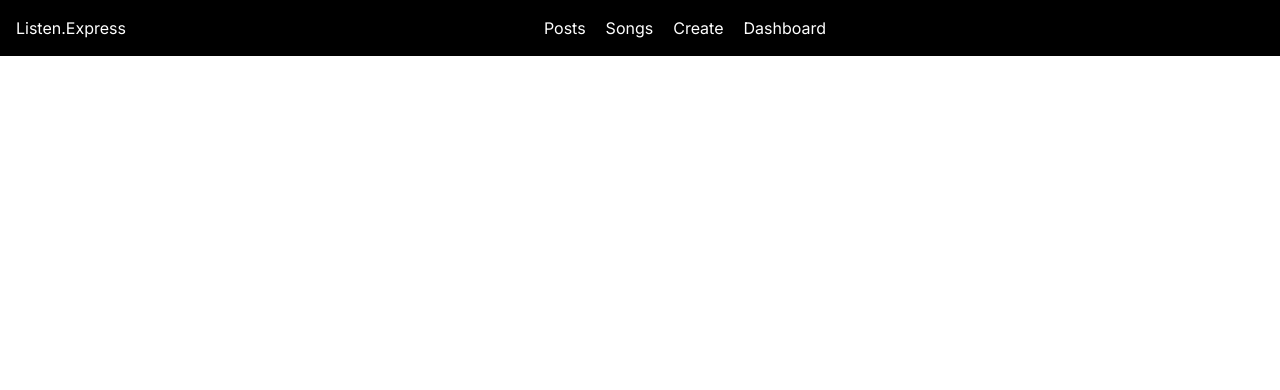
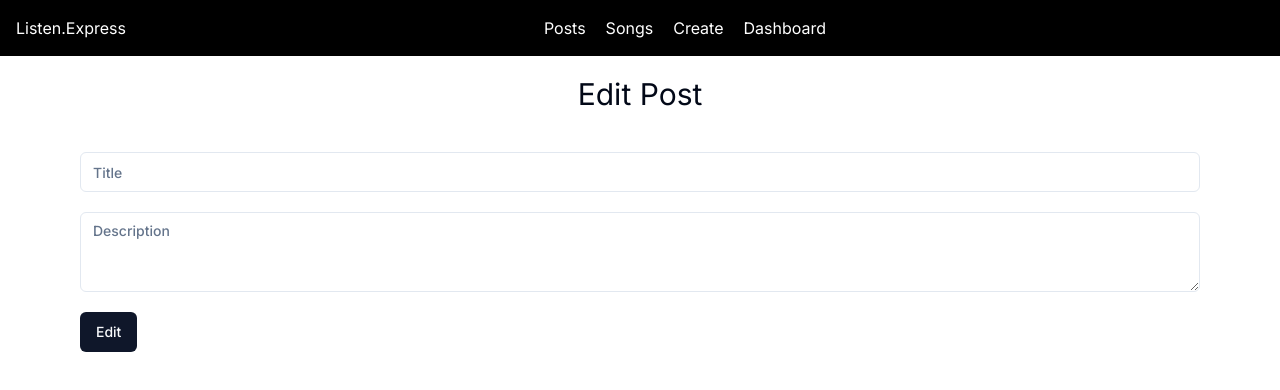
Before and after one commit to Raahim-Rubaiyat-Teertho/CSE470-project, a Next.js app in the folder frontend/: page /posts/edit/1 in a window 1280 px wide. Shown: the top 390 px of the page. Built offline with nearby package versions, Linux system fonts and the light colour scheme; no server answers.

Commit message:
edit post

```diff
--- a/frontend/src/app/posts/delete/[postId]/page.jsx
+++ b/frontend/src/app/posts/delete/[postId]/page.jsx
@@ -51,6 +51,7 @@ export default function DeletePost () {
 
     return (
         <div>
+            <title>Delete Post</title>
             <Navbar />
 
             <h1 className="text-center mt-5 text-3xl">Are you sure you want to delete this post?</h1>
--- a/frontend/src/app/posts/edit/[postId]/page.jsx
+++ b/frontend/src/app/posts/edit/[postId]/page.jsx
@@ -1,16 +1,31 @@
 'use client'
 
+import { getSessionId } from "@/app/login/handleSessions";
+import { Button } from "@/components/ui/button";
+import { Input } from "@/components/ui/input";
 import Navbar from "@/components/ui/navbar";
+import { Textarea } from "@/components/ui/textarea";
 import { useParams } from "next/navigation"
 import { useEffect, useState } from "react"
 
 export default function EditPost () {
     const [post, setPost] = useState({})
+    const [body, setBody] = useState({})
+    const [uname, setUname] = useState()
     const params = useParams();
+
+    function handleSubmit (formData) {
+        const title = formData.get('title');
+        const description = formData.get('description');
+        setBody({_id: params.postId, uname: uname, title, description, upvotes:0})
+        console.log(body)
+    }
 
     useEffect (
         () => {
             async function fetchPost ()  {
+                const name = await getSessionId();
+                setUname(name)
                 const post_lnk = await fetch(`http://localhost:8000/posts/id=${params.postId}`);
                 const post_json = await post_lnk.json();
                 setPost(post_json);
@@ -22,6 +37,16 @@ export default function EditPost () {
     return (
         <div>
             <Navbar />
+            <h1 className="text-center mt-5 text-3xl">Edit Post</h1>
+
+            <form className="mx-20 mt-10" action={handleSubmit}>
+                <Input defaultValue={post.title} className='font-bold placeholder:font-medium' placeholder='Title' name='title'/>
+                <Textarea defaultValue={post.description} className='mt-5 placeholder:font-medium'placeholder='Description' name='description'/>
+
+                <div className="mt-5">
+                    <Button>Edit</Button>
+                </div>
+            </form>
         </div>
     )
 }
```
